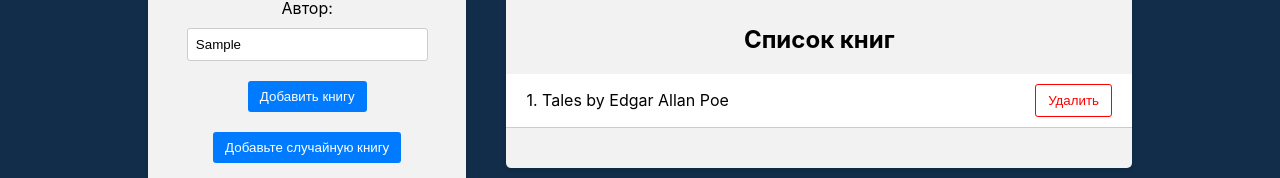
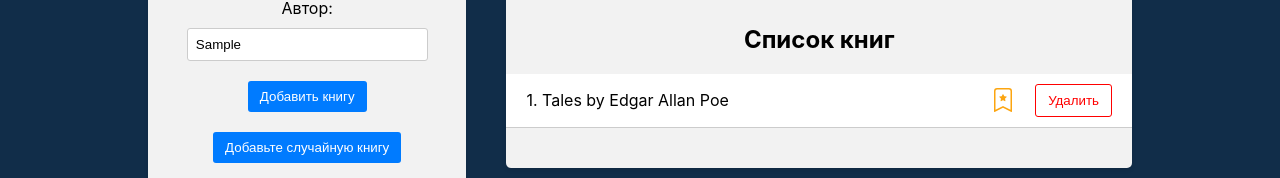
Before and after one commit to NikRNN/Book-Library-App, a React (Create React App) app in the folder frontend/: page / in a window 1280 px wide. Both pictures are taken after typing "Sample", "Sample" into the empty fields and a click on the button "Добавьте случайную книгу". Shown: the part 286-464 px from the top of the page. Built offline with nearby package versions, Linux system fonts and the light colour scheme.

Commit message:
Добавлена возможность выделения любимой книги

```diff
--- a/frontend/package.json
+++ b/frontend/package.json
@@ -9,6 +9,7 @@
     "@testing-library/user-event": "^13.5.0",
     "react": "^18.3.1",
     "react-dom": "^18.3.1",
+    "react-icons": "^5.3.0",
     "react-redux": "^8.1.2",
     "react-scripts": "5.0.1",
     "uuid": "^10.0.0",
--- a/frontend/src/components/BookForm/BookForm.js
+++ b/frontend/src/components/BookForm/BookForm.js
@@ -16,6 +16,7 @@ const BookForm = () => {
 
     const finallyRandomBook = {
       ...randomBook,
+      isFavorite: false,
       id: uuidv4(),
     };
 
@@ -26,7 +27,7 @@ const BookForm = () => {
     e.preventDefault();
 
     if (title && author) {
-      const book = { title, author, id: uuidv4() };
+      const book = { title, author, id: uuidv4(), isFavorite: false };
 
       dispatch(addBook(book));
 
--- a/frontend/src/components/BookList/BookList.js
+++ b/frontend/src/components/BookList/BookList.js
@@ -1,6 +1,8 @@
 import { useSelector } from "react-redux";
 import { useDispatch } from "react-redux";
 import { deleteBook } from "../../redux/books/actionCreators";
+import { toggleFavorite } from "../../redux/books/actionCreators";
+import { BsBookmarkStar, BsBookmarkStarFill } from "react-icons/bs";
 import "./BookList.css";
 
 const BookList = () => {
@@ -9,8 +11,16 @@ const BookList = () => {
 
   const deleteHandler = (id) => {
     const deletedBook = books.find((book) => book.id === id);
-    console.log(deletedBook);
+
     dispatch(deleteBook(deletedBook));
+  };
+
+  const toggleFavoriteHandler = (id) => {
+    const book = books.find((book) => book.id === id);
+
+    const favoriteBook = { ...book, isFavorite: true };
+
+    dispatch(toggleFavorite(favoriteBook));
   };
 
   return (
@@ -26,6 +36,17 @@ const BookList = () => {
                 {++i}. {book.title} by {book.author}
               </div>
 
+              {book.isFavorite ? (
+                <BsBookmarkStarFill
+                  className="star-icon"
+                  onClick={() => toggleFavoriteHandler(book.id)}
+                />
+              ) : (
+                <BsBookmarkStar
+                  className="star-icon"
+                  onClick={() => toggleFavoriteHandler(book.id)}
+                />
+              )}
               <div className="book-actions">
                 <button
                   onClick={() => {
--- a/frontend/src/redux/books/actionCreators.js
+++ b/frontend/src/redux/books/actionCreators.js
@@ -13,3 +13,10 @@ export const deleteBook = (deletedBook) => {
     payload: deletedBook,
   };
 };
+
+export const toggleFavorite = (favoriteBook) => {
+  return {
+    type: actionTypes.TOGGLE_FAVORITE,
+    payload: favoriteBook,
+  };
+};
--- a/frontend/src/redux/books/actionTypes.js
+++ b/frontend/src/redux/books/actionTypes.js
@@ -1,2 +1,3 @@
 export const ADD_BOOK = "ADD_BOOK";
 export const DELETE_BOOK = "DELETE_BOOK";
+export const TOGGLE_FAVORITE = "TOGGLE_FAVORITE";
--- a/frontend/src/redux/books/reducer.js
+++ b/frontend/src/redux/books/reducer.js
@@ -10,6 +10,13 @@ const booksReducer = (state = initialState, action) => {
     case actionTypes.DELETE_BOOK:
       return state.filter((book) => book.id !== action.payload.id);
 
+    case actionTypes.TOGGLE_FAVORITE:
+      return state.map((book) =>
+        book.id === action.payload.id
+          ? { ...book, isFavorite: !book.isFavorite }
+          : book
+      );
+
     default:
       return state;
   }
```
Also changed, not shown: 1 other file (tests, documents, lock files or other folders).
